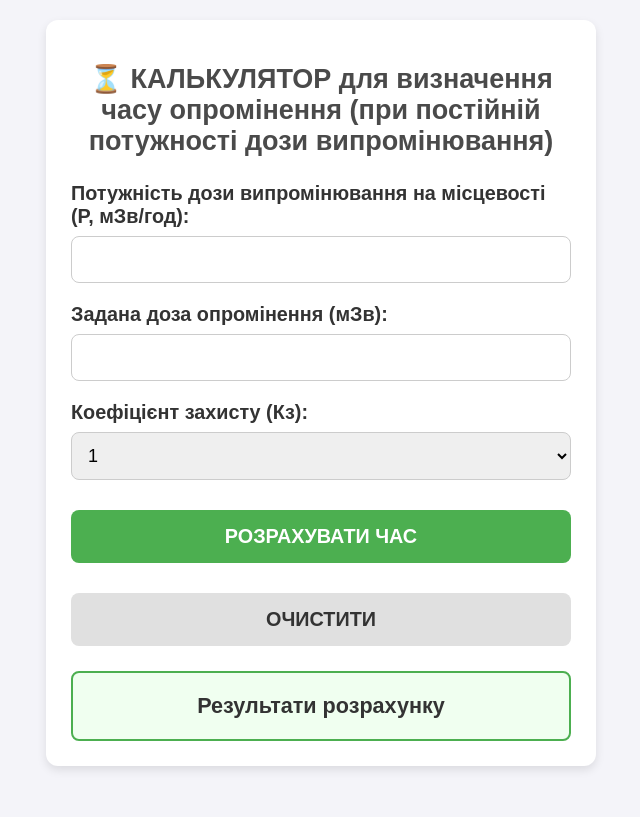
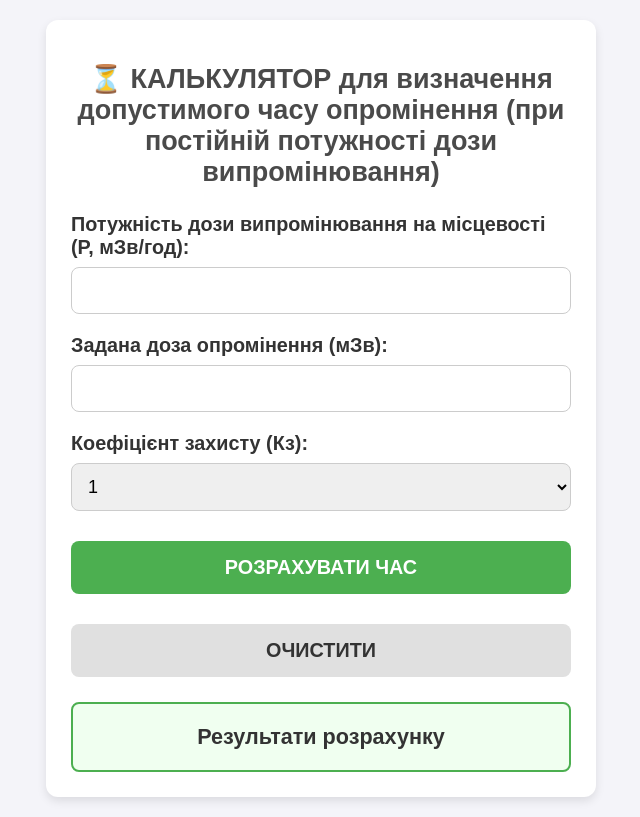
Before and after one commit to sergsh1125-dotcom/calculator-time, a plain HTML site: page index.html in a window 1280 px wide. Shown: the whole page, without its empty margins (319-959 px from the left). Drawn offline with Linux system fonts and the light colour scheme.

Commit message:
Update index.html

```diff
--- a/index.html
+++ b/index.html
@@ -3,7 +3,7 @@
 <head>
     <meta charset="UTF-8">
     <meta name="viewport" content="width=device-width, initial-scale=1.0">
-    <title>КАЛЬКУЛЯТОР для визначення часу опромінення (при постійній потужності дози випромінювання) </title>
+    <title>КАЛЬКУЛЯТОР для визначення допустимого часу опромінення (при постійній потужності дози випромінювання) </title>
     <style>
         /* Стилі для адаптивності та збільшення шрифту для смартфонів */
         body {
@@ -95,7 +95,7 @@
 <body>
 
 <div class="container">
-    <h1>⏳ КАЛЬКУЛЯТОР для визначення часу опромінення (при постійній потужності дози випромінювання) </h1>
+    <h1>⏳ КАЛЬКУЛЯТОР для визначення допустимого часу опромінення (при постійній потужності дози випромінювання) </h1>
 
     <form id="radiationForm">
         <label for="doseRate">Потужність дози випромінювання на місцевості (P, мЗв/год):</label>
```
